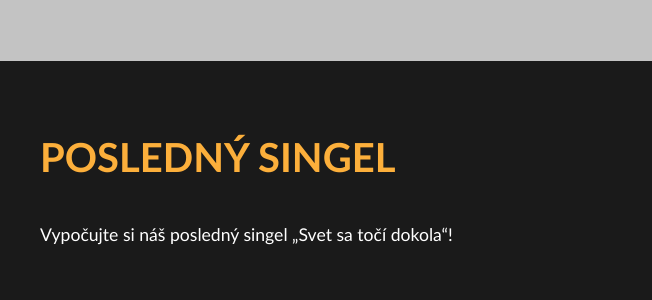
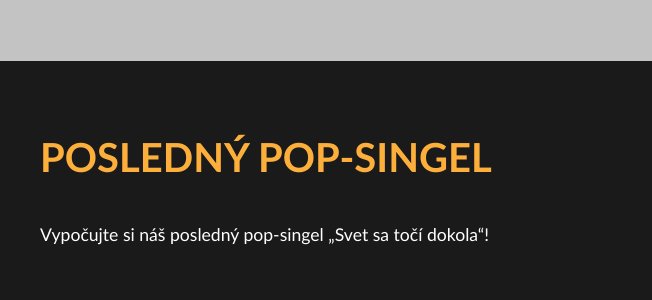
Before and after one commit to Nadzi77/kosanakamen, a plain HTML site: page index.html in a window 1280 px wide. Shown: the part 1882-2182 px from the top of the page, 0-652 px from the left. Drawn offline with Linux system fonts and the light colour scheme.

Commit message:
Update index.html

```diff
--- a/index.html
+++ b/index.html
@@ -106,8 +106,8 @@
   <section id="last-single" class="dark">
     <div class="single-container">
       <div class="single-text">
-        <h2>Posledný singel</h2>
-        <p>Vypočujte si náš posledný singel „Svet sa točí dokola“!</p>
+        <h2>Posledný pop-singel</h2>
+        <p>Vypočujte si náš posledný pop-singel „Svet sa točí dokola“!</p>
       </div>
       <div class="single-media">
         <iframe
@@ -166,7 +166,6 @@
     <h2>Koncerty</h2>
     <p>Najbližšie koncerty:</p>
     <ul>
-      <li>24.5.2025 - Súkromná akcia, svadba, Liptov</li>
       <li>22.6.2025 - Súkromná akcia, oslava</li>
       <li>28.6.2025 - Súkromná akcia, svadba, Pajštún</li>
       <li>20.9.2025 - Súkromná akcia, svadba, Oslany</li>
```
